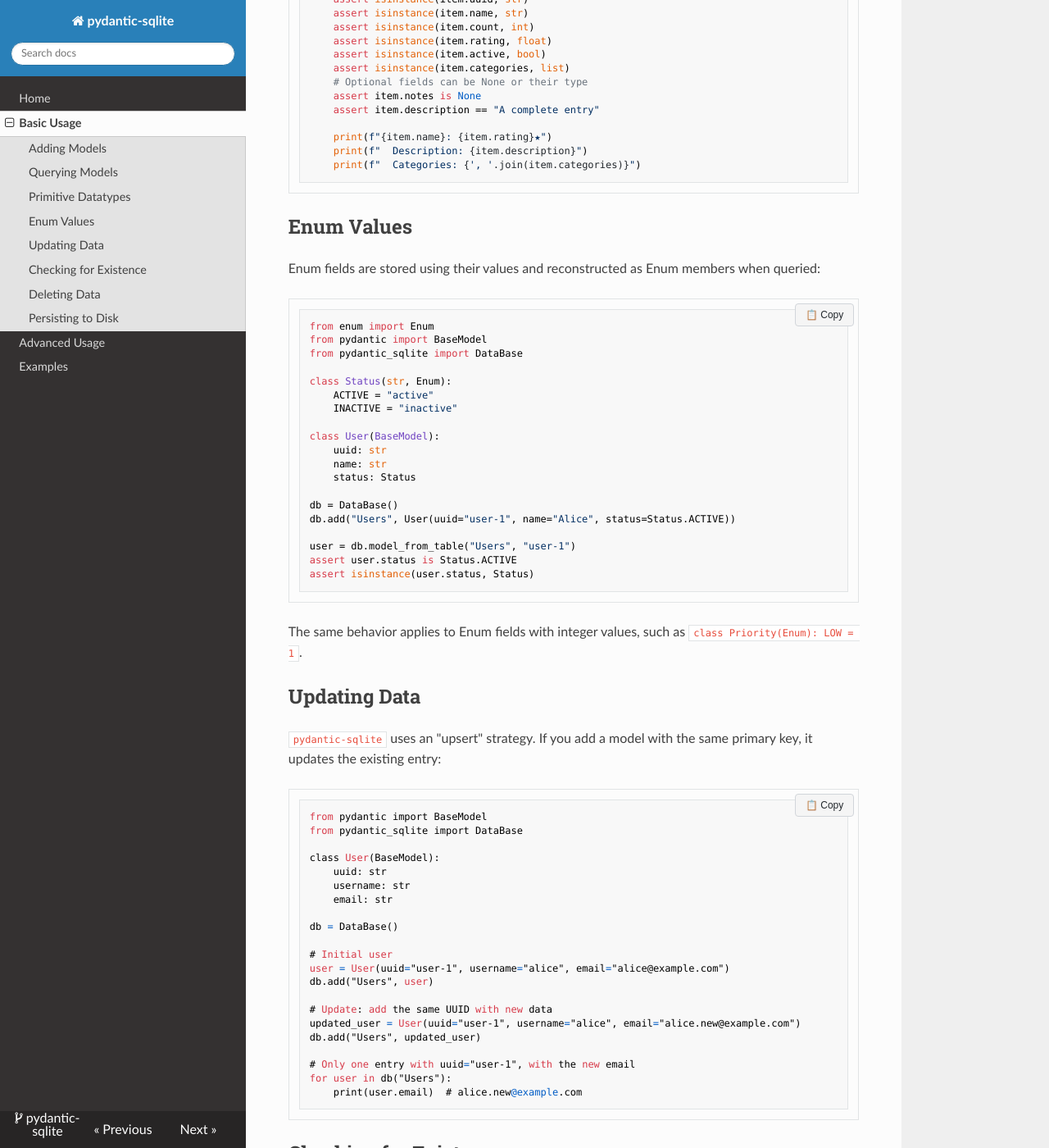
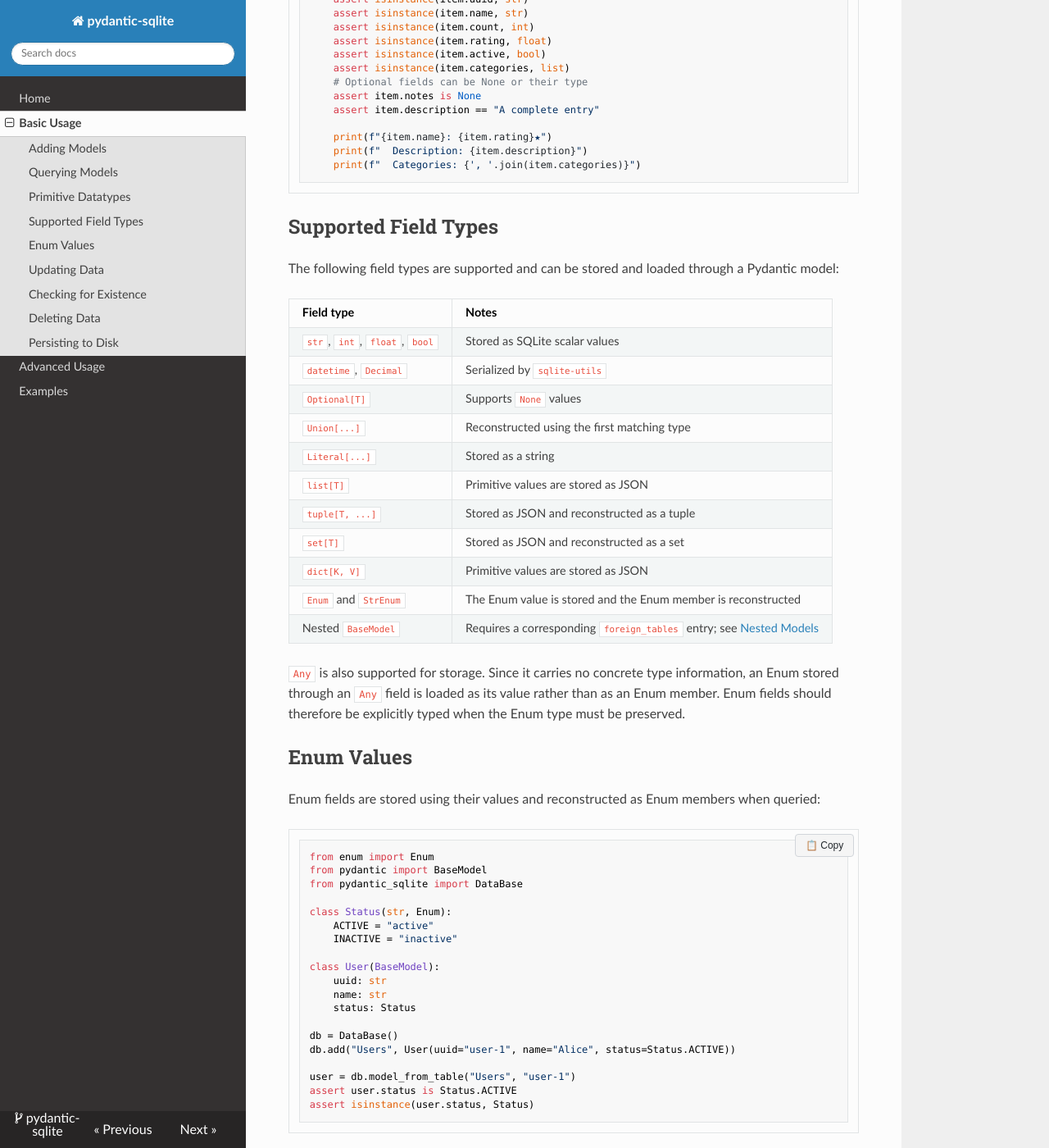
Before and after one commit to Phil997/pydantic-sqlite, an MkDocs documentation site: the page built from docs/basic-usage.md, in a window 1280 px wide and 1400 px high, scrolled down 2021 px. Shown: the whole window at 82% size. Built offline with MkDocs 1.6.1, drawn with Linux system fonts in a browser that asks for light colours; nearby versions of some CDN libraries.

Commit message:
docs: add type overview table

````diff
--- a/docs/basic-usage.md
+++ b/docs/basic-usage.md
@@ -110,6 +110,26 @@ for item in db("Examples"):
     print(f"  Description: {item.description}")
     print(f"  Categories: {', '.join(item.categories)}")
 ```
+
+## Supported Field Types
+
+The following field types are supported and can be stored and loaded through a Pydantic model:
+
+| Field type | Notes |
+| --- | --- |
+| `str`, `int`, `float`, `bool` | Stored as SQLite scalar values |
+| `datetime`, `Decimal` | Serialized by `sqlite-utils` |
+| `Optional[T]` | Supports `None` values |
+| `Union[...]` | Reconstructed using the first matching type |
+| `Literal[...]` | Stored as a string |
+| `list[T]` | Primitive values are stored as JSON |
+| `tuple[T, ...]` | Stored as JSON and reconstructed as a tuple |
+| `set[T]` | Stored as JSON and reconstructed as a set |
+| `dict[K, V]` | Primitive values are stored as JSON |
+| `Enum` and `StrEnum` | The Enum value is stored and the Enum member is reconstructed |
+| Nested `BaseModel` | Requires a corresponding `foreign_tables` entry; see [Nested Models](advanced-usage.md#nested-models-with-foreign-keys) |
+
+`Any` is also supported for storage. Since it carries no concrete type information, an Enum stored through an `Any` field is loaded as its value rather than as an Enum member. Enum fields should therefore be explicitly typed when the Enum type must be preserved.
 
 ## Enum Values
 
````
